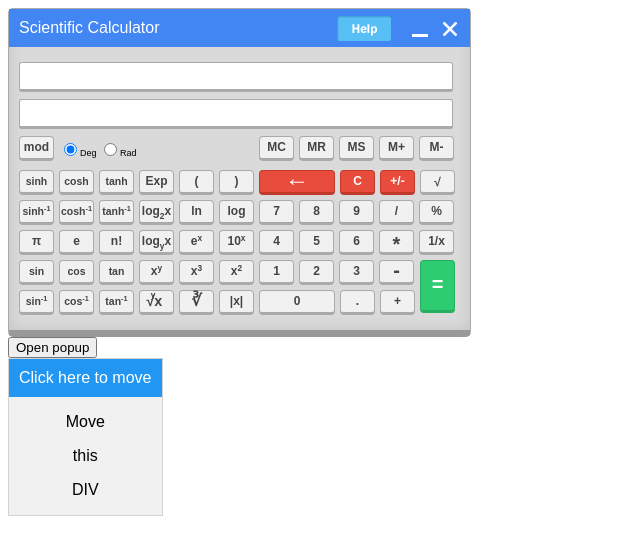
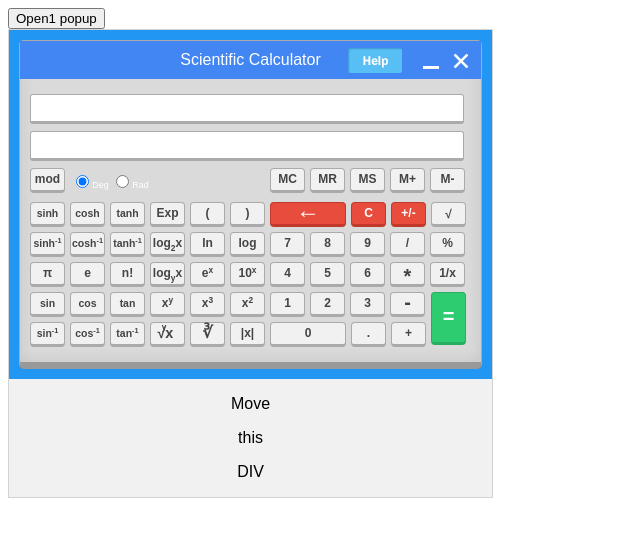
Before and after one commit to myrakesh/mm, a plain HTML site: page index.html in a window 1280 px wide. Shown: the whole page, without its empty margins (0-640 px from the left). Drawn offline with nearby package versions, Linux system fonts and the light colour scheme; no server answers.

Commit message:
Update index.html

```diff
--- a/index.html
+++ b/index.html
@@ -8,7 +8,7 @@
     <script src="https://ajax.googleapis.com/ajax/libs/jquery/3.5.1/jquery.min.js"></script>
     <script>
     $(function(){
-      $("#includedContent").load("cal/index.html");
+      $("#mydivheader").load("cal/index.html");
     });
     </script>
   </head>
@@ -16,9 +16,8 @@
 </head>
 <body>
 
-  <div id="includedContent"></div>
 
-  <input type="button" value="Open popup" onclick="window.open('menu.html', '_blank', 'height=200,width=200')" >
+  <input type="button" value="Open1 popup" onclick="window.open('menu.html', '_blank', 'height=200,width=200')" >
 
 <!-- Draggable DIV -->
 <div id="mydiv">
```
